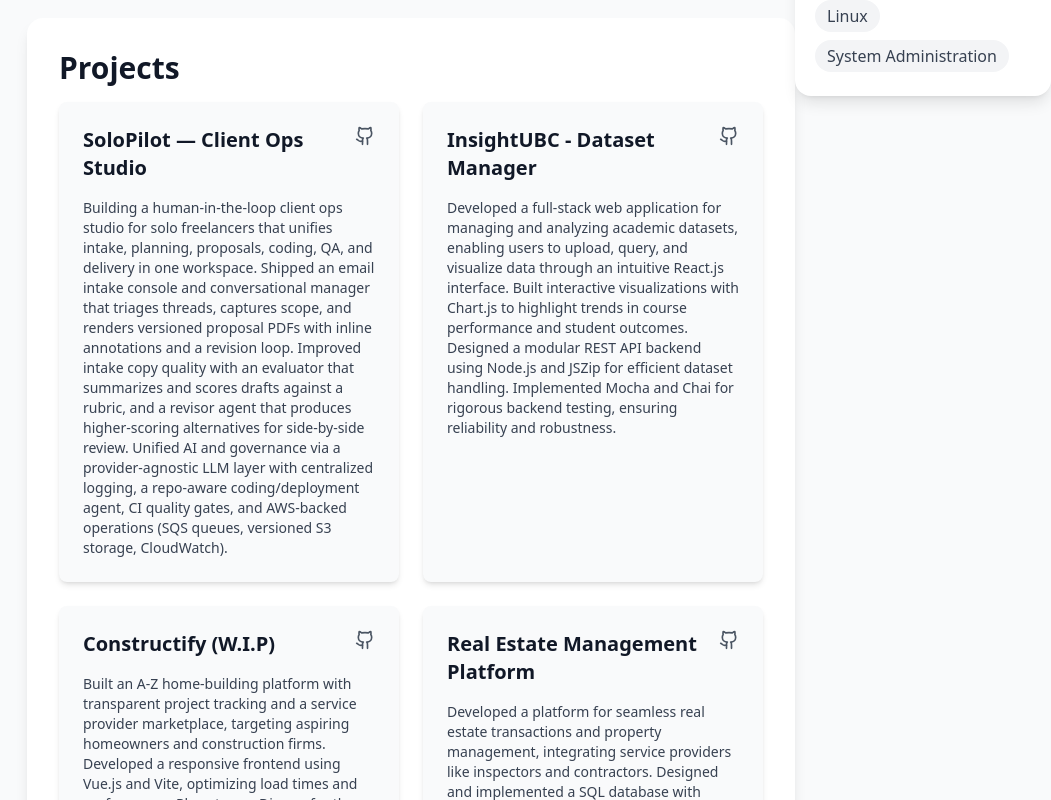
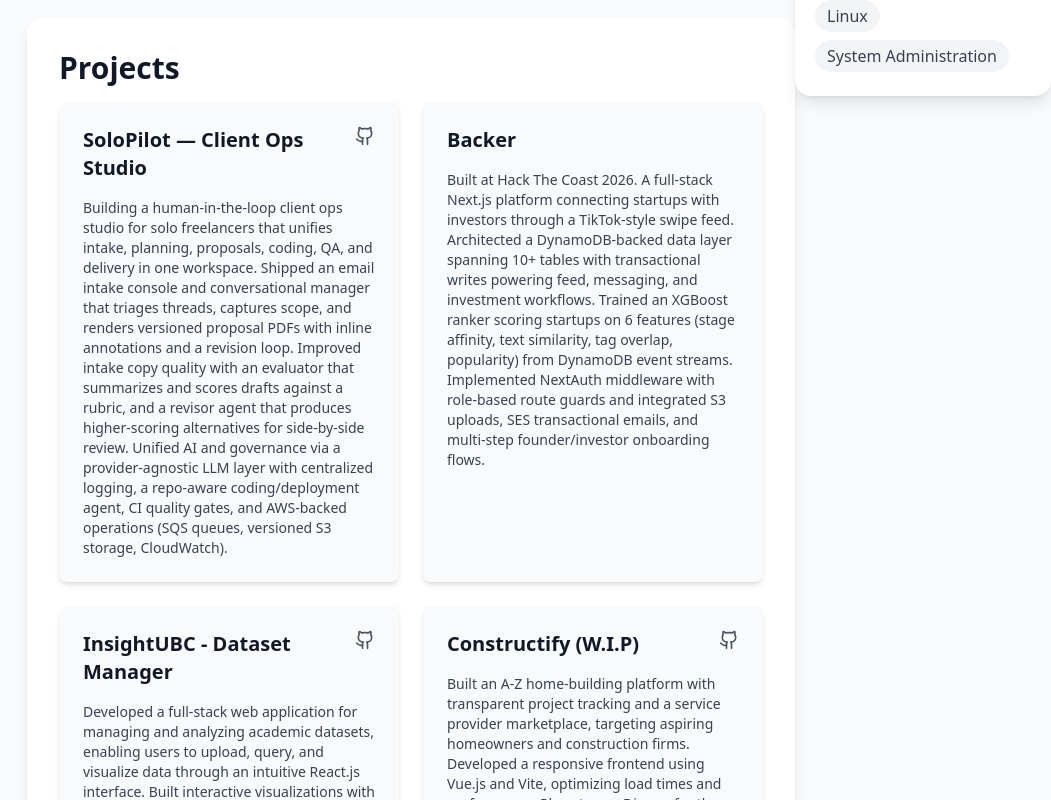
Before and after one commit to arkb75/abdulkhurramdotcom, a React (Create React App) app: page / in a window 1280 px wide. Shown: the part 700-1500 px from the top of the page, without its empty margins (229-1280 px from the left). Built offline with nearby package versions, Linux system fonts and the light colour scheme; the HTML template or start-up script is replaced by a standard one.

Commit message:
Add Backer project card

```diff
--- a/src/components/ProjectsSection.js
+++ b/src/components/ProjectsSection.js
@@ -15,6 +15,13 @@
           description:
               'Building a human-in-the-loop client ops studio for solo freelancers that unifies intake, planning, proposals, coding, QA, and delivery in one workspace. Shipped an email intake console and conversational manager that triages threads, captures scope, and renders versioned proposal PDFs with inline annotations and a revision loop. Improved intake copy quality with an evaluator that summarizes and scores drafts against a rubric, and a revisor agent that produces higher-scoring alternatives for side-by-side review. Unified AI and governance via a provider-agnostic LLM layer with centralized logging, a repo-aware coding/deployment agent, CI quality gates, and AWS-backed operations (SQS queues, versioned S3 storage, CloudWatch).',
           skills: ['Python', 'TypeScript', 'Next.js', 'React', 'LangChain', 'AWS', 'S3', 'SQS', 'CloudWatch', 'CI/CD'],
+      },
+      {
+          title: 'Backer',
+          githubLink: null,
+          description:
+              'Built at Hack The Coast 2026. A full-stack Next.js platform connecting startups with investors through a TikTok-style swipe feed. Architected a DynamoDB-backed data layer spanning 10+ tables with transactional writes powering feed, messaging, and investment workflows. Trained an XGBoost ranker scoring startups on 6 features (stage affinity, text similarity, tag overlap, popularity) from DynamoDB event streams. Implemented NextAuth middleware with role-based route guards and integrated S3 uploads, SES transactional emails, and multi-step founder/investor onboarding flows.',
+          skills: ['TypeScript', 'Next.js', 'React', 'AWS', 'DynamoDB', 'S3', 'SES', 'NextAuth', 'XGBoost', 'Python'],
       },
       {
           title: 'InsightUBC - Dataset Manager',
```
